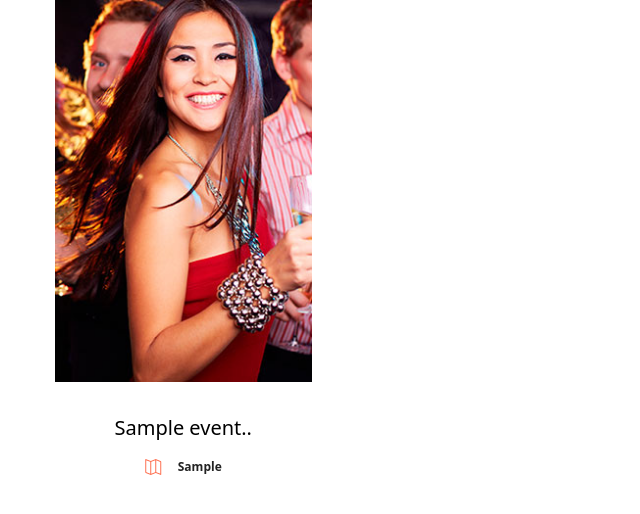
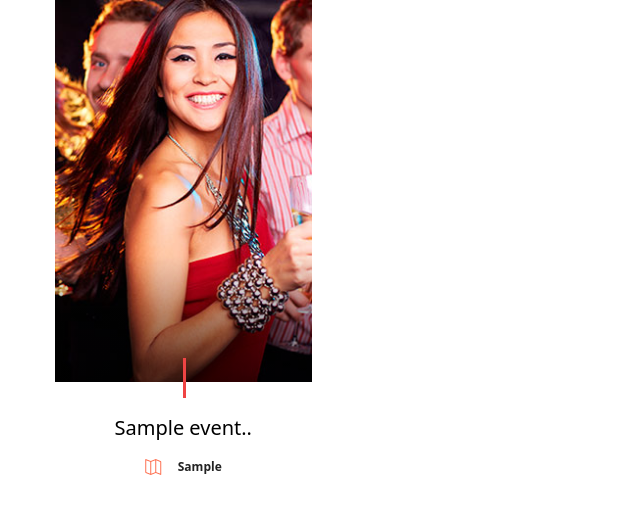
Before and after one commit to shifat97/event-management-system, a Django app: page /events/view-all-events/ in a window 1280 px wide. Shown: the part 24-538 px from the top of the page, without its empty margins (0-640 px from the left). Run offline with Django 5.2, Linux system fonts and the light colour scheme; tables that the repository leaves empty hold one stand-in row (values such as "Sample post").

Commit message:
improve card design

```diff
--- a/events/templates/pages/view-all-events.html
+++ b/events/templates/pages/view-all-events.html
@@ -9,7 +9,12 @@
     <div class="grid grid-cols-1 md:grid-cols-3 lg:grid-cols-4 gap-12">
       {% for event in events %}
       <div>
-          <img class="mx-auto" src="{% static "images/event_1.jpg" %}" alt="">
+        <div class="relative">
+            <span class="absolute w-[3px] h-[40px] bg-red-500 -bottom-4 left-1/2 z-10"></span>
+            <img class="mx-auto" src="{% static "images/event_1.jpg" %}" alt="">
+            <!-- Top Shadow Overlay -->
+            <div class="absolute bottom-0 left-0 w-full h-1/3 bg-gradient-to-t from-black/60 to-transparent"></div>
+          </div>
           <div class="mt-8">
             <h1 class="text-xl font-medium text-center">{{ event.name|slice:":20" }}..</h1>
             <p class="flex gap-4 items-center justify-center mt-4">
--- a/static/css/output.css
+++ b/static/css/output.css
@@ -612,6 +612,50 @@ video {
   position: sticky;
 }
 
+.bottom-0 {
+  bottom: 0px;
+}
+
+.left-1\/2 {
+  left: 50%;
+}
+
+.bottom-20 {
+  bottom: 5rem;
+}
+
+.-bottom-20 {
+  bottom: -5rem;
+}
+
+.-bottom-10 {
+  bottom: -2.5rem;
+}
+
+.-bottom-5 {
+  bottom: -1.25rem;
+}
+
+.-bottom-3 {
+  bottom: -0.75rem;
+}
+
+.-bottom-4 {
+  bottom: -1rem;
+}
+
+.left-0 {
+  left: 0px;
+}
+
+.top-0 {
+  top: 0px;
+}
+
+.z-10 {
+  z-index: 10;
+}
+
 .m-8 {
   margin: 2rem;
 }
@@ -686,12 +730,24 @@ video {
   height: 357px;
 }
 
+.h-\[40px\] {
+  height: 40px;
+}
+
+.h-1\/3 {
+  height: 33.333333%;
+}
+
 .w-1\/2 {
   width: 50%;
 }
 
 .w-full {
   width: 100%;
+}
+
+.w-\[3px\] {
+  width: 3px;
 }
 
 .max-w-\[1170px\] {
@@ -817,6 +873,38 @@ video {
 .bg-red-400 {
   --tw-bg-opacity: 1;
   background-color: rgb(248 113 113 / var(--tw-bg-opacity, 1));
+}
+
+.bg-gradient-to-b {
+  background-image: linear-gradient(to bottom, var(--tw-gradient-stops));
+}
+
+.bg-gradient-to-t {
+  background-image: linear-gradient(to top, var(--tw-gradient-stops));
+}
+
+.from-black\/60 {
+  --tw-gradient-from: rgb(0 0 0 / 0.6) var(--tw-gradient-from-position);
+  --tw-gradient-to: rgb(0 0 0 / 0) var(--tw-gradient-to-position);
+  --tw-gradient-stops: var(--tw-gradient-from), var(--tw-gradient-to);
+}
+
+.from-transparent {
+  --tw-gradient-from: transparent var(--tw-gradient-from-position);
+  --tw-gradient-to: rgb(0 0 0 / 0) var(--tw-gradient-to-position);
+  --tw-gradient-stops: var(--tw-gradient-from), var(--tw-gradient-to);
+}
+
+.to-transparent {
+  --tw-gradient-to: transparent var(--tw-gradient-to-position);
+}
+
+.to-black\/60 {
+  --tw-gradient-to: rgb(0 0 0 / 0.6) var(--tw-gradient-to-position);
+}
+
+.to-black {
+  --tw-gradient-to: #000 var(--tw-gradient-to-position);
 }
 
 .p-4 {
```
